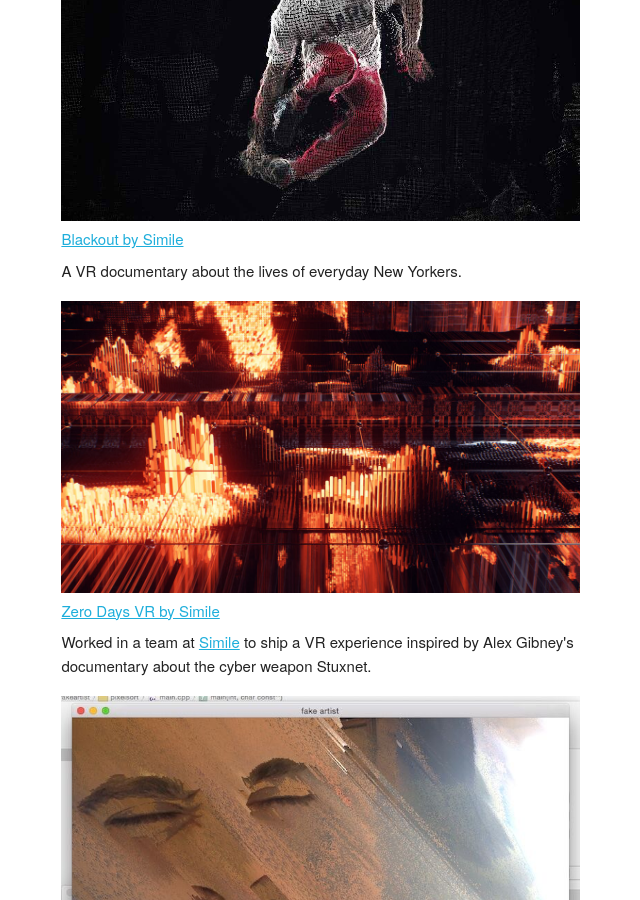
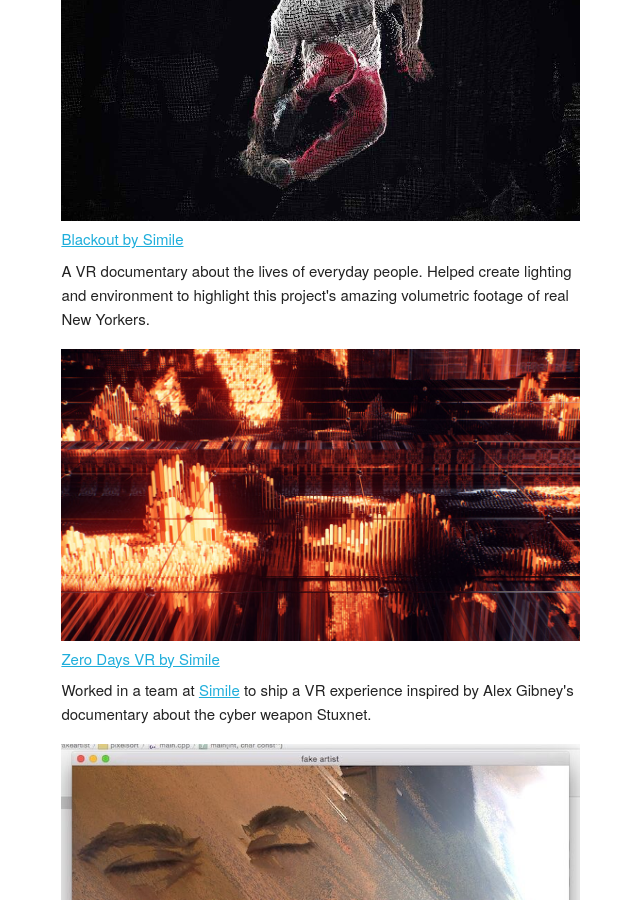
Before and after one commit to kevinw/kevinw.github.com, a Jekyll site: the page built from projects.html, in a window 1280 px wide and 900 px high, scrolled down 683 px. Shown: the whole window, without its empty margins (265-905 px from the left). Built offline with Jekyll 4.4.1, drawn with Linux system fonts in a browser that asks for light colours.

Commit message:
blackout note

```diff
--- a/_data/projects.yaml
+++ b/_data/projects.yaml
@@ -6,7 +6,7 @@
 - title: Blackout by Simile
   url: http://blackoutvr.com
   cover_url: /img/blackoutvr.jpg
-  short_text: A VR documentary about the lives of everyday New Yorkers.
+  short_text: A VR documentary about the lives of everyday people. Helped create lighting and environment to highlight this project's amazing volumetric footage of real New Yorkers.
 
 - title: Zero Days VR by Simile
   url: https://www.sundance.org/projects/zero-days-vr
```
